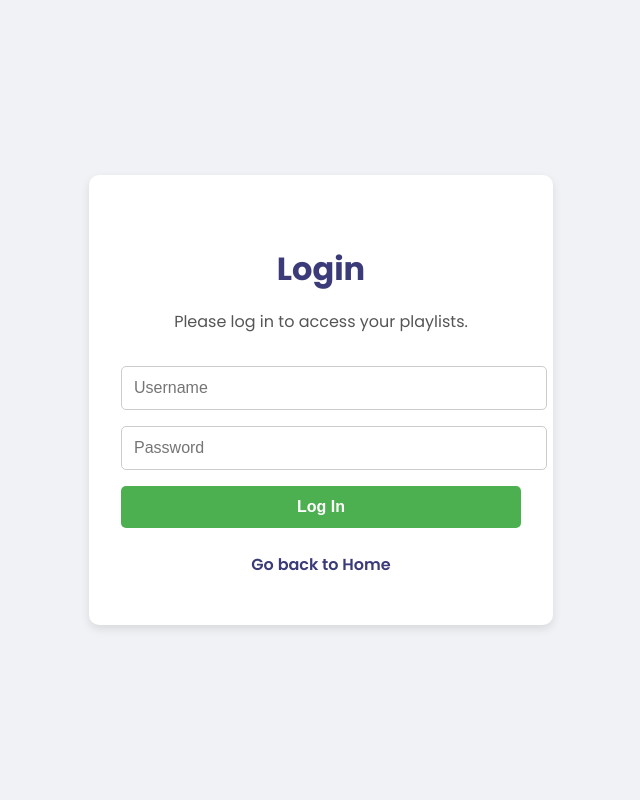
After one commit to franwabudike/final-presentation, a Flask app: page /login in a window 1280 px wide. The commit adds this page. Shown: the whole page, without its empty margins (319-959 px from the left). Run offline with Flask 3, Linux system fonts and the light colour scheme.

Commit message:
add a login page to match shane's login py code

```diff
--- a/app.py
+++ b/app.py
@@ -1,26 +1,31 @@
-# This is the main Python file for the VibeRoom Flask web application.
-
 from flask import Flask, render_template
 
 app = Flask(__name__)
 
-# the route for the home page.
-# '@app.route' decorator maps the URL '/' to the 'index' function.
+# when a user visits the root URL
 @app.route('/')
 def index():
-    # the 'index.html' template.
     return render_template('index.html')
 
+# will be called when a user visits the /playlists URL
+@app.route('/playlists')
+def playlists():
+    return render_template('playlists.html')
+
+# will be called when a user visits the /contact URL
+@app.route('/contact')
+def contact():
+    return render_template('contact.html')
+
+# placeholder for the About page
 @app.route('/about')
 def about():
     return render_template('about.html')
 
-# the route for the playlists page.
-@app.route('/playlists')
-def playlists():
-    return render_template('playlists.html')
+# a new route for the login page ("/login")
+@app.route('/login')
+def login():
+    return render_template('login.html')
 
-# the route for the contact page.
-@app.route('/contact')
-def contact():
-    return render_template('contact.html')
+if __name__ == '__main__':
+    app.run(debug=True)
--- a/templates/index.html
+++ b/templates/index.html
@@ -155,14 +155,14 @@
             <a href="{{ url_for('playlists') }}">Playlists</a>
             <a href="{{ url_for('contact') }}">Contact</a>
         </nav>
-        <a href="{{ url_for('index') }}" class="get-started">Get Started</a>
+        <a href="{{ url_for('login') }}" class="get-started">Get Started</a>
     </header>
 
     <main class="hero">
         <h1>Find Your Study <span>Vibe</span></h1>
         <p>Mood-based music playlists designed for students to enhance focus, productivity, and relaxation</p>
         <div class="platforms">
-            <a href="#" class="platform-button">🎥 YouTube Music</a>
+            <a href="#" class="platform-button"> YouTube Music</a>
         </div>
         <div class="form-container">
             <h3>How are you feeling today?</h3>
--- /dev/null
+++ b/templates/login.html
@@ -0,0 +1,84 @@
+<!DOCTYPE html>
+<html lang="en">
+<head>
+    <meta charset="UTF-8">
+    <meta name="viewport" content="width=device-width, initial-scale=1.0">
+    <title>VibeRoom - Login</title>
+    <style>
+        @import url('https://fonts.googleapis.com/css2?family=Poppins:wght@400;600;700&display=swap');
+        body {
+            font-family: 'Poppins', sans-serif;
+            margin: 0;
+            padding: 0;
+            background-color: #f0f2f5;
+            color: #1a1a1a;
+            display: flex;
+            justify-content: center;
+            align-items: center;
+            min-height: 100vh;
+        }
+        .login-container {
+            background-color: #fff;
+            padding: 3rem 2rem;
+            border-radius: 10px;
+            box-shadow: 0 4px 10px rgba(0, 0, 0, 0.1);
+            text-align: center;
+            width: 90%;
+            max-width: 400px;
+        }
+        .login-container h1 {
+            color: #3b3b7a;
+            margin-bottom: 1rem;
+        }
+        .login-container p {
+            color: #555;
+            margin-bottom: 2rem;
+        }
+        .login-form input {
+            width: 100%;
+            padding: 0.75rem;
+            margin-bottom: 1rem;
+            border: 1px solid #ccc;
+            border-radius: 5px;
+            font-size: 1rem;
+        }
+        .login-form button {
+            width: 100%;
+            padding: 0.75rem;
+            background-color: #4CAF50;
+            color: #fff;
+            border: none;
+            border-radius: 5px;
+            font-size: 1rem;
+            font-weight: 600;
+            cursor: pointer;
+            transition: background-color 0.3s ease;
+        }
+        .login-form button:hover {
+            background-color: #45a049;
+        }
+        .back-link {
+            display: block;
+            margin-top: 1.5rem;
+            color: #3b3b7a;
+            text-decoration: none;
+            font-weight: 600;
+        }
+        .back-link:hover {
+            text-decoration: underline;
+        }
+    </style>
+</head>
+<body>
+    <div class="login-container">
+        <h1>Login</h1>
+        <p>Please log in to access your playlists.</p>
+        <form class="login-form">
+            <input type="text" placeholder="Username" required>
+            <input type="password" placeholder="Password" required>
+            <button type="submit">Log In</button>
+        </form>
+        <a href="{{ url_for('index') }}" class="back-link">Go back to Home</a>
+    </div>
+</body>
+</html>
```
